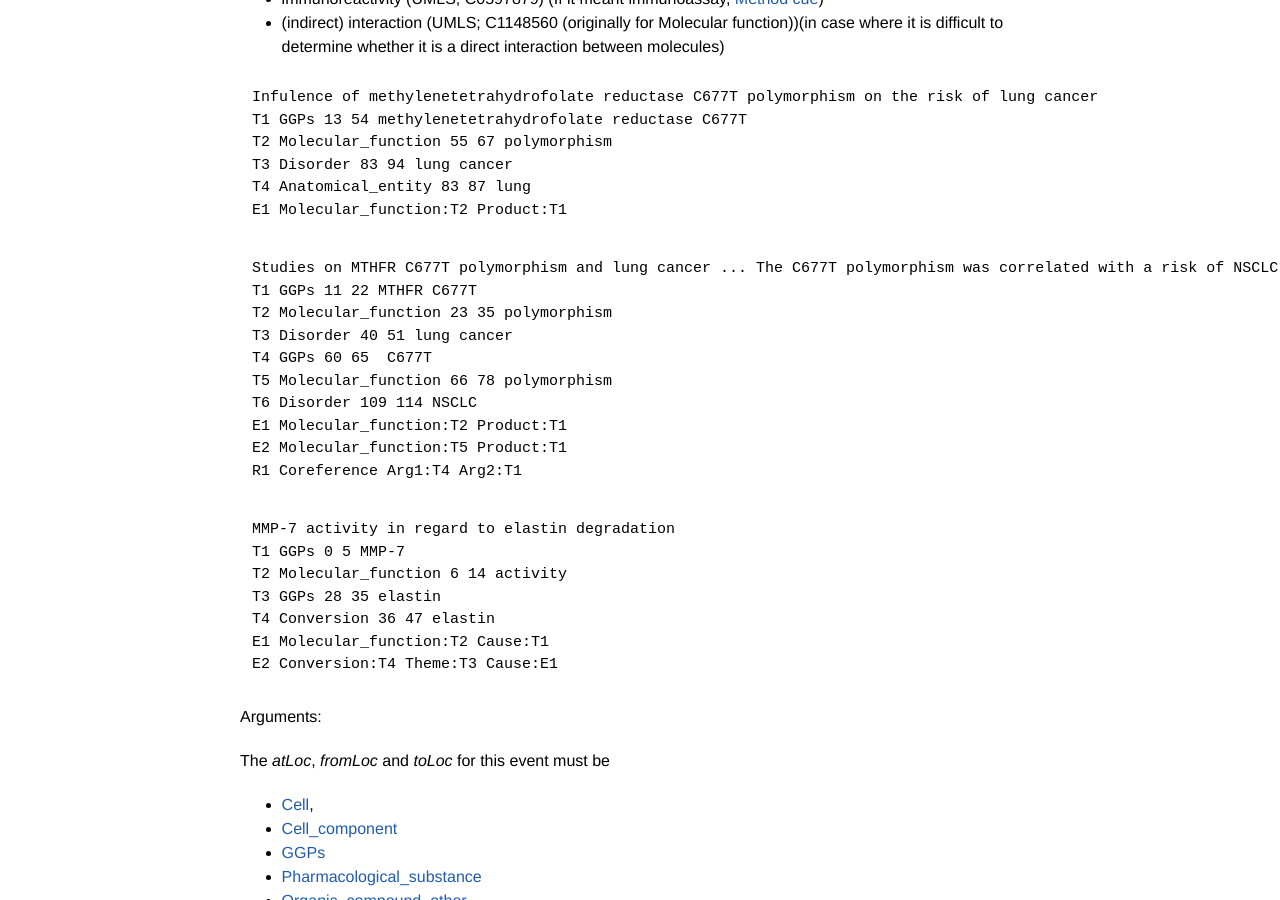
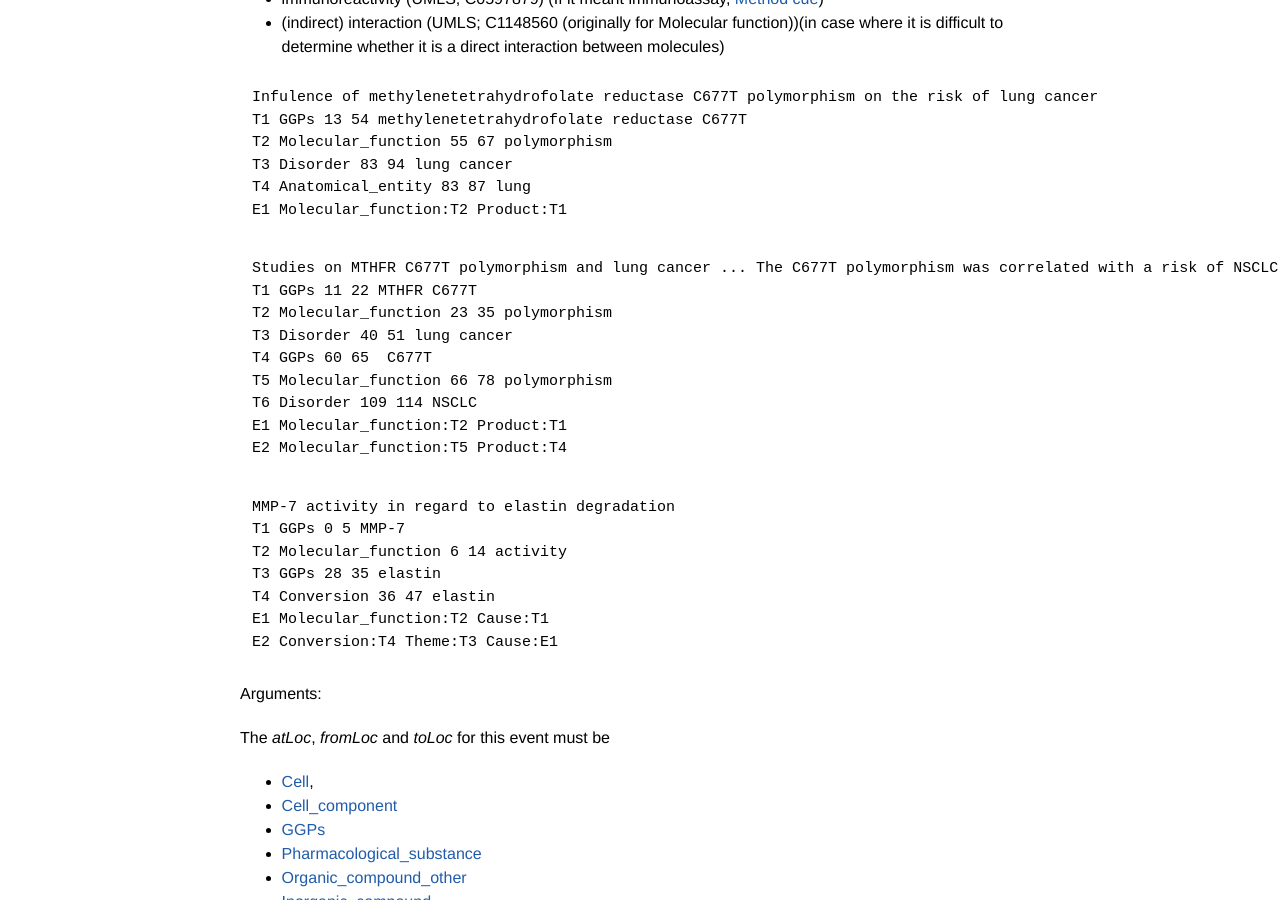
Before and after one commit to ezcatdb/molbiol_lung_corpus-guidelines, a Jekyll site: the page built from _event/Molecular_function.md, in a window 1280 px wide and 900 px high, scrolled down 553 px. Built offline with Jekyll 4.4.1, drawn with Linux system fonts in a browser that asks for light colours.

Commit message:
Coreference was removed from sample sentence in _event/Molecular_function.md

```diff
--- a/_event/Molecular_function.md
+++ b/_event/Molecular_function.md
@@ -43,8 +43,7 @@ T4 GGPs 60 65  C677T
 T5 Molecular_function 66 78 polymorphism
 T6 Disorder 109 114 NSCLC
 E1 Molecular_function:T2 Product:T1
-E2 Molecular_function:T5 Product:T1
-R1 Coreference Arg1:T4 Arg2:T1
+E2 Molecular_function:T5 Product:T4
 ~~~
 ~~~ ann
 MMP-7 activity in regard to elastin degradation
```
